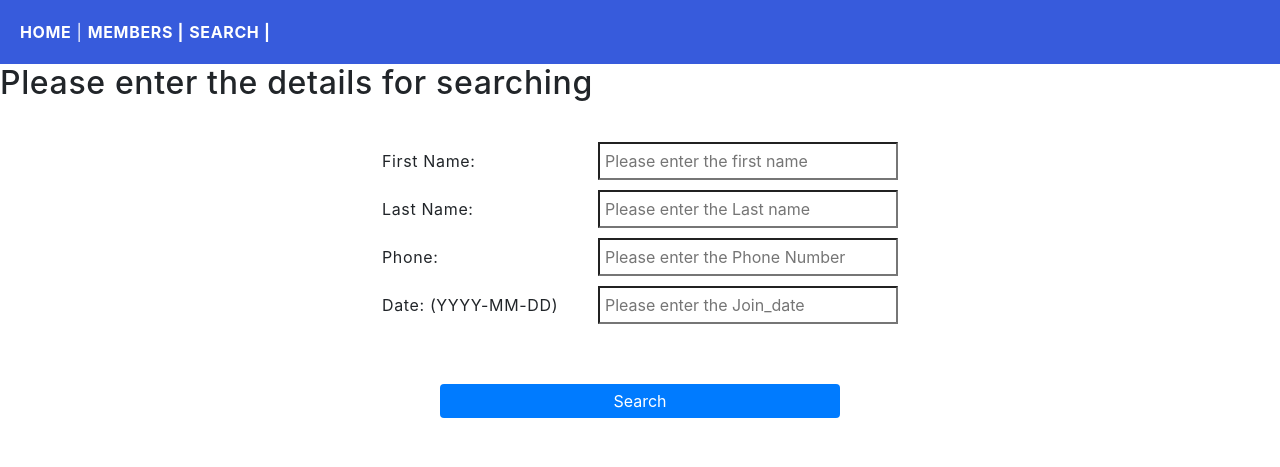
After one commit to vishal-ravindran/Tennis_Club, a Django app: page /search/ in a window 1280 px wide. The commit adds this page. Shown: the top 467 px of the page. Run offline with Django 4.2, Linux system fonts and the light colour scheme; some libraries are stand-ins or nearby versions.

Commit message:
included search functionality

```diff
--- a/members/templates/form.html
+++ b/members/templates/form.html
@@ -37,7 +37,7 @@ Modify Members
         {% endif %}
     </div>
     <div class="form-group">
-        {{ form.date.label_tag }}
+        {{ form.date.label_tag }}( YYYY-MM-DD Format)
         {{ form.date }}
         {% if form.date.errors %}
         <div class="alert alert-danger">
--- a/members/templates/master.html
+++ b/members/templates/master.html
@@ -1,3 +1,4 @@
+<!-- master.html -->
 {% load static %}
 
 <!DOCTYPE html>
@@ -18,6 +19,7 @@
 
         <a href="/"><strong>HOME</strong> |</a>
         <a href="/members/"><strong>MEMBERS |</strong> </a>
+        <a href="/search/"><strong>SEARCH |</strong> </a>
     </div>
         {% block content%}
         {%endblock%}
--- /dev/null
+++ b/members/templates/search.html
@@ -0,0 +1,39 @@
+{% extends 'master.html' %}
+
+{% block title %}
+<h2>Search for members</h2>
+{% endblock %}
+
+{% block content %}
+<h2>Please enter the details for searching</h2>
+
+<!-- <form  class="search_form" method="get" action="{% url 'search_form' %}"> -->
+<form  class="search_form" method="get" action="{% url 'search_results' %}">
+
+        <div class="search_fields">
+            <label for="first_name_search">First Name:</label>
+            <input type="search" class="search" name="first_name_search" placeholder="Please enter the first name">
+        </div>
+
+        <div class="search_fields">
+            <label for="last_name_search">Last Name:</label>
+            <input type="search" class="search" name="last_name_search" placeholder="Please enter the Last name">
+        </div>
+
+        <div class="search_fields">
+            <label for="Phone_search">Phone:</label>
+            <input type="search" class="search" name="Phone_search" placeholder="Please enter the Phone Number">
+        </div>
+
+        <div class="search_fields">
+            <label for="Date_search">Date: (YYYY-MM-DD)</label>
+            <input type="search" class="search" name="Date_search" placeholder="Please enter the Join_date">
+        </div>
+
+        <div class="search_fields">
+
+            <button type="submit" class="btn btn-primary">Search</button>
+        </div>
+</form>
+
+{% endblock %}
--- a/members/urls.py
+++ b/members/urls.py
@@ -11,5 +11,8 @@ urlpatterns=[
     path('add_member/', views.add_member, name='add_member'),
     path('delete_member/<int:id>/', views.delete_member, name='delete_member'),
     path('edit_member/<int:id>/', views.edit_member, name='edit_member'),
+    path('search/', views.search_form, name='search_form'),
+    path('search_results/', views.display_result, name='search_results'),
+
     # path('delete_confirmation/<int:id>/', views.delete_confirmation, name='delete_confirmation'),
 ]
--- a/members/views.py
+++ b/members/views.py
@@ -1,3 +1,4 @@
+from django.db.models import Q
 from .forms import MemberForm
 from django.shortcuts import get_object_or_404, redirect, render
 from django.http import HttpResponse
@@ -87,6 +88,46 @@ def delete_member(request, id):
     member.delete()
     return redirect('members')
 
+def search_method(request):
+    first_name = request.GET.get('first_name_search', '')
+    last_name = request.GET.get('last_name_search', '')
+    phone = request.GET.get('Phone_search', '')
+    date = request.GET.get('Date_search', '')
+
+    query = Q()
+
+    if first_name:
+        query |= Q(first_name__icontains = first_name)
+    if last_name:
+        query |= Q(last_name__icontains = last_name)
+    if phone:
+        query |= Q(Phone__icontains = phone)
+    if date:
+        query |= Q(join_date__icontains=date)
+
+    search_result = Member.objects.filter('query')
+
+    return render(request, 'search.html', {'search_result':search_result})
+
+def search_form(request):
+    return render(request, 'search.html')
+
+def display_result(request):
+    first_name = request.GET.get('first_name_search', '')
+    last_name = request.GET.get('last_name_search', '')
+    phone = request.GET.get('Phone_search', '')
+    date = request.GET.get('Date_search', '')
+
+    search_result = Member.objects.filter(
+        firstName__icontains=first_name,
+        lastName__icontains=last_name,
+        phone__icontains=phone,
+        join_date__icontains=date
+    )
+
+    return render(request, 'search_results.html', {'search_result': search_result})
+
+
 # def delete_confirmation(request, id):
 #     member = get_object_or_404(Member, pk=id)
 #     member.delete()
--- a/myStaticFiles/mystyles.css
+++ b/myStaticFiles/mystyles.css
@@ -1,47 +1,44 @@
 @import url('https://fonts.googleapis.com/css2?family=Source+Sans+Pro:wght@400;600&display=swap');
+
 body {
-  margin:0;
+  margin: 0;
   font: 600 18px 'Source Sans Pro', sans-serif;
   letter-spacing: 0.64px;
   color: #585d74;
   justify-content: center;
 }
+
 .topnav {
-  background-color:#375BDC;
-  color:#ffffff;
-  padding:20px;
+  background-color: #375BDC;
+  color: #ffffff;
+  padding: 20px;
   margin: auto;
 }
-.topnav a:link, .topnav a:visited {
+
+.topnav a:link,
+.topnav a:visited {
   text-decoration: none;
   color: #ffffff;
 }
-.topnav a:hover, .topnav a:active {
+
+.topnav a:hover,
+.topnav a:active {
   text-decoration: underline;
 }
-.mycard {
-  background-color: #f1f1f1;
-  background-image: linear-gradient(to bottom, #375BDC, #4D70EF);
-  background-size: 100% 120px;
-  background-repeat: no-repeat;
-  margin: 40px auto;
-  /* width: 350px; */
-  width: 70%;
-  border-radius: 5px;
-  box-shadow: 0 5px 7px -1px rgba(51, 51, 51, 0.23);
-  padding: 20px;
-  justify-content: center;
-}
+
+
 .mycard h1 {
   text-align: center;
-  color:#ffffff;
-  margin:20px 10px 60px 0;
+  color: #ffffff;
+  margin: 20px 10px 60px 0;
 }
+
 ul {
   list-style-type: none;
   padding: 0;
   margin: 0;
 }
+
 li {
   background-color: #ffffff;
   background-image: linear-gradient(to right, #375BDC, #4D70EF);
@@ -57,27 +54,119 @@ li {
   justify-content: center;
   align-items: center;
 }
+
 li:hover {
   transform: scale(1.1);
 }
-a:link, a:visited {
+
+a:link,
+a:visited {
   color: #375BDC;
 }
-.main, .main h1 {
-  text-align:center;
-  color:#375BDC;
+
+.main,
+.main h1 {
+  text-align: center;
+  color: #375BDC;
 }
-.listed{
-    margin:2% 2%;
-    align-items: center;
-    justify-content: center;
-    width: 50%;
-    max-width: 70%;
+
+.listed {
+  margin: 2% 2%;
+  align-items: center;
+  justify-content: center;
+  width: 50%;
+  max-width: 70%;
 }
-.member-caption{
-    margin: 10px;
+
+.myCards {
+  margin: 10px;
+  padding: 10px;
 }
-.myCards{
-    margin: 10px;
-    padding: 10px;
+
+.search_fields {
+  display: flex;
+  flex-direction: row;
+  align-items: center;
+  justify-content: center;
+  width: 90%;
+  margin: 10px auto;
+  padding: auto;
 }
+
+.search_fields label {
+  margin: 5px 0;
+  width: 20%;
+}
+
+.search_fields input {
+  width: 300px;
+  padding: 5px;
+}
+
+.search_fields button {
+  margin: 50px;
+  width: 400px;
+  padding: 5px;
+}
+
+.search_form {
+  margin: 40px;
+  display: block;
+}
+.myCard {
+  background-color: #f1f1f1;
+  background-image: linear-gradient(to bottom, #375BDC, #4D70EF);
+  background-size: 100% 120px;
+  background-repeat: no-repeat;
+  margin: 40px auto; /* Center horizontally with auto margins */
+  width: 70%;
+  border-radius: 5px;
+  box-shadow: 0 5px 7px -1px rgba(51, 51, 51, 0.23);
+  padding: 20px;
+  text-align: center; /* Center content horizontally */
+}
+
+.member-caption {
+  font-size: 24px;
+  color: #333; /* Text color */
+  margin-bottom: 20px; /* Spacing between heading and list */
+}
+
+.listed_names {
+  list-style-type: none; /* Remove list bullets */
+  padding: 0;
+}
+
+.listed_names li {
+  margin-bottom: 10px; /* Spacing between list items */
+}
+
+.listed_names a {
+  text-decoration: none; /* Remove underlines from links */
+  color: #007BFF; /* Link color */
+  font-weight: bold;
+  font-size: 18px;
+  transition: color 0.3s; /* Smooth color transition on hover */
+}
+
+.listed_names a:hover {
+  color: #0056b3; /* Hover color */
+}
+.search_results{
+  background-color: #f1f1f1;
+  background-image: linear-gradient(to bottom, #375BDC, #4D70EF);
+  background-size: 100% 120px;
+  background-repeat: no-repeat;
+  margin: 30px auto; /* Center horizontally with auto margins */
+  width: 50%;
+  border-radius: 5px;
+  box-shadow: 0 5px 7px -1px rgba(51, 51, 51, 0.23);
+  padding: 10px;
+  text-align: center; /* Center content horizontally */
+}
+.search_results li{
+
+  margin: 10% auto; /* Center horizontally with auto margins */
+  padding: 10px;
+  text-align: center; /* Center content horizontally */
+}
```
Also changed, not shown: members/templates/search_results.html (added, +30 -0 lines), productionFiles/mystyles.css (+69 -54 lines), db.sqlite3, members/static/css/form.css (line endings or trailing spaces), productionFiles/css/form.css (line endings or trailing spaces).
